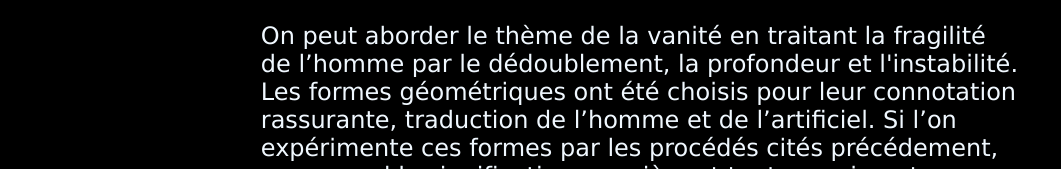
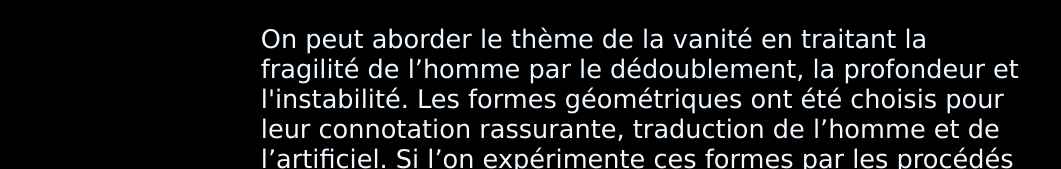
Before and after one commit to Normi029-RTHERY/Portfolio, a plain HTML site: page vanite.html in a window 1280 px wide. Shown: the part 631-800 px from the top of the page, without its empty margins (0-1061 px from the left). Drawn offline with Linux system fonts and the light colour scheme; a web font is replaced by a local one.

Commit message:
Update portfolio.css

```diff
--- a/portfolio.css
+++ b/portfolio.css
@@ -800,7 +800,7 @@ padding-top: 18vh;
 .vaniteun{
   color: aliceblue;
   font-family: 'Lucida Sans', 'Lucida Sans Regular', 'Lucida Grande', 'Lucida Sans Unicode', Geneva, Verdana, sans-serif;
-  font-size: 3ch;
+  font-size: 2vw;
   display: block;
   margin-left: auto;
   margin-right: auto;
```
